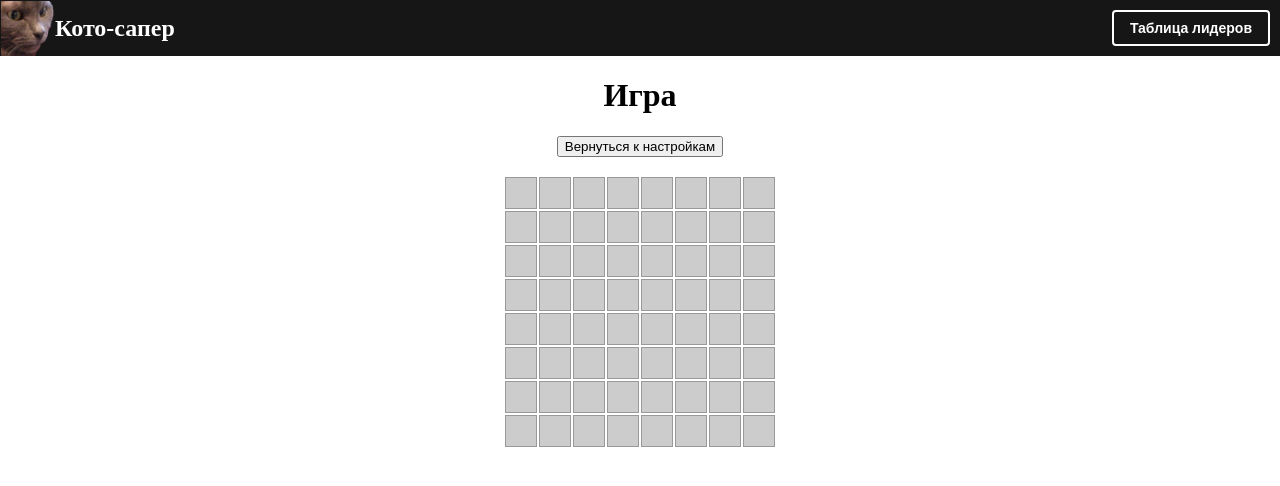
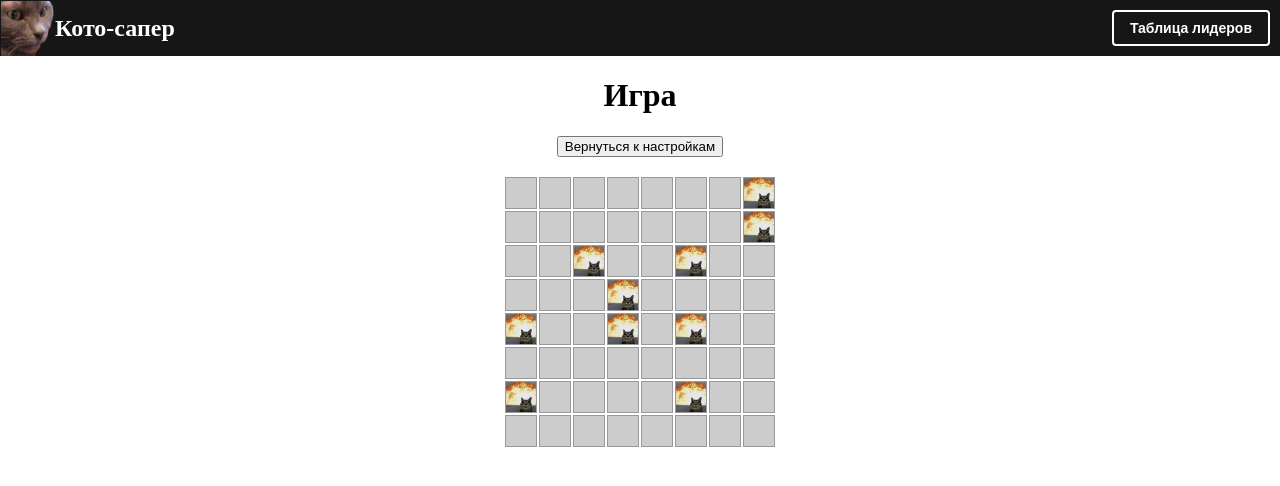
Before and after one commit to liwiggwp/iq-group-minesweeper-game-vue, a Vue app: page /game in a window 1280 px wide. Shown: the top 486 px of the page. Built offline with nearby package versions, Linux system fonts and the light colour scheme.

Commit message:
add generate mines on board

```diff
--- a/src/view/GameView.vue
+++ b/src/view/GameView.vue
@@ -4,32 +4,50 @@
     <button @click="$router.push('/')">Вернуться к настройкам</button>
     <div class="board">
       <div v-for="(row, rowIndex) in board" :key="rowIndex" class="row">
-        <div v-for="(cell, colIndex) in row" :key="colIndex" class="cell"></div>
+        <div v-for="(cell, colIndex) in row" :key="colIndex" class="cell">
+          <img
+            v-if="cell.isMine"
+            src="@/assets/mine.png"
+            class="mine-image"
+          />
+        </div>
       </div>
     </div>
   </div>
 </template>
 
 <script>
-
 export default {
   data() {
     return {
       board: [],
       difficultySettings: {
-        easy: { rows: 8, cols: 8 },
-        medium: { rows: 16, cols: 16 },
-        hard: { rows: 16, cols: 32 },
+        easy: { rows: 8, cols: 8, mines: 10 },
+        medium: { rows: 16, cols: 16, mines: 40 },
+        hard: { rows: 16, cols: 32, mines: 100 },
       },
     };
   },
   methods: {
     initBoard() {
       const difficulty = this.$route.query.difficulty || "easy";
-      const { rows, cols } = this.difficultySettings[difficulty];
+      const { rows, cols, mines } = this.difficultySettings[difficulty];
       this.board = Array.from({ length: rows }, () =>
-        Array.from({ length: cols }, () => ({}))
+        Array.from({ length: cols }, () => ({ isMine: false }))
       );
+      this.initMines(rows, cols, mines);
+    },
+    initMines(rows, cols, mines) {
+      let minesPlaced = 0;
+
+      while (minesPlaced < mines) {
+        const row = Math.floor(Math.random() * rows);
+        const col = Math.floor(Math.random() * cols);
+        if (!this.board[row][col].isMine) {
+          this.board[row][col].isMine = true;
+          minesPlaced++;
+        }
+      }
     },
   },
   created() {
@@ -55,4 +73,9 @@ export default {
   background-color: #ccc;
   border: 1px solid #999;
 }
+.mine-image {
+  width: 100%;
+  height: 100%;
+  object-fit: cover;
+}
 </style>
```
Also changed, not shown: src/assets/flag.png (added), src/assets/mine.png (added).
